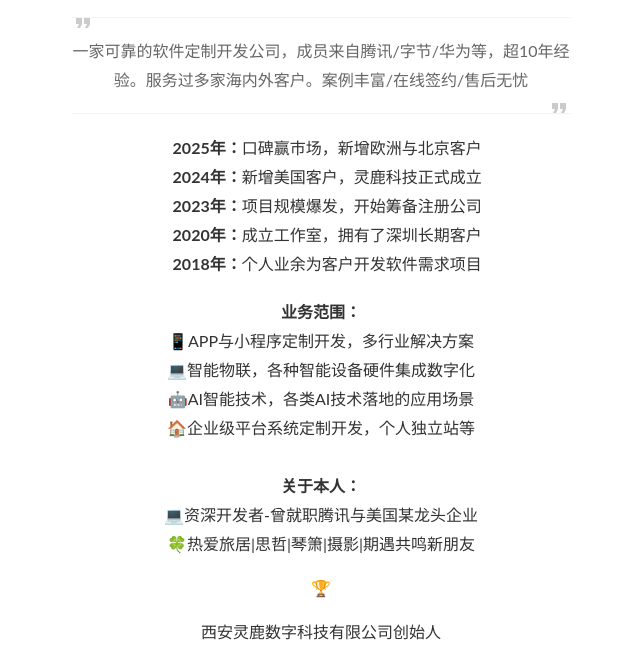
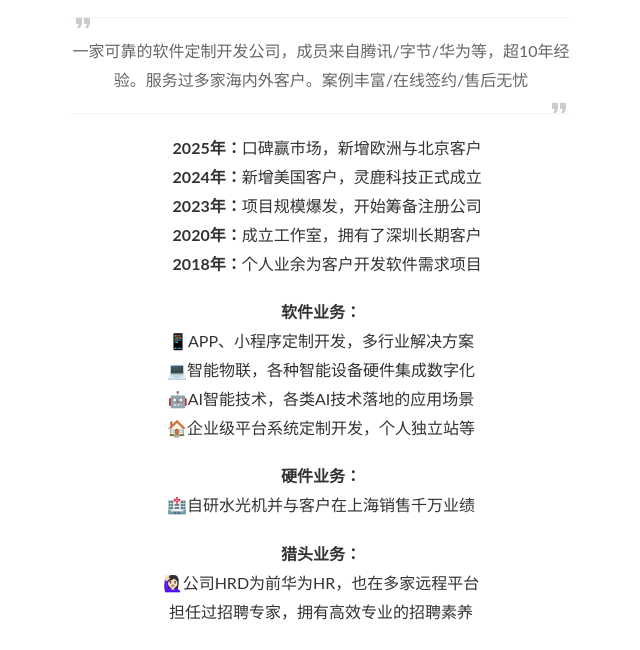
Before and after one commit to xianlinglu/xianlinglu.github.io, a website: page index.html in a window 1280 px wide. Shown: the part 127-777 px from the top of the page, without its empty margins (319-959 px from the left). Drawn offline with Linux system fonts and the light colour scheme.

Commit message:
Update index.html

```diff
--- a/index.html
+++ b/index.html
@@ -1,28 +1,37 @@
 <!doctype html>
 <html>
+
 <head>
-    <meta charset="utf-8"/>
+    <meta charset="utf-8" />
     <meta http-equiv="X-UA-Compatible" content="IE=edge">
     <meta name="viewport" content="width=device-width, initial-scale=1, maximum-scale=1">
     <meta name="description" content="欢迎使用甄零科技-智能云合同产品服务" />
-    <meta property="og:description" content="飞书——字节跳动旗下先进企业协作与管理平台，不仅一站式整合及时沟通、智能日历、音视频会议、飞书文档、云盘等办公协作套件，更提供飞书OKR、飞书招聘、飞书绩效等组织管理产品，让目标更清晰，信息流动更顺畅，每一个人工作更高效更愉悦。先进团队，先用飞书。" />
+    <meta property="og:description"
+        content="飞书——字节跳动旗下先进企业协作与管理平台，不仅一站式整合及时沟通、智能日历、音视频会议、飞书文档、云盘等办公协作套件，更提供飞书OKR、飞书招聘、飞书绩效等组织管理产品，让目标更清晰，信息流动更顺畅，每一个人工作更高效更愉悦。先进团队，先用飞书。" />
     <title>西安灵鹿数字科技有限公司</title>
     <meta content="initial-scale=1.0, minimum-scale=1.0, maximum-scale=1.0, width=device-width" name="viewport">
     <meta charset="UTF-8" />
     <meta name="title" content="飞书-字节跳动旗下企业协作平台，集视频会议、在线文档、移动办公、协同软件的一站式企业沟通协作平台" />
     <meta name="keywords" content="视频会议软件, 电话会议软件, 在线办公软件, 办公软件, 文档软件, 打卡软件app, 在线文档, 开会软件, 先进团队, 先用飞书, 先进企业, 企业协作" />
-    <meta name="description" content="飞书——字节跳动旗下先进企业协作与管理平台，不仅一站式整合及时沟通、智能日历、音视频会议、飞书文档、云盘等办公协作套件，更提供飞书OKR、飞书招聘、飞书绩效等组织管理产品，让目标更清晰，信息流动更顺畅，每一个人工作更高效更愉悦。先进团队，先用飞书。" />
+    <meta name="description"
+        content="飞书——字节跳动旗下先进企业协作与管理平台，不仅一站式整合及时沟通、智能日历、音视频会议、飞书文档、云盘等办公协作套件，更提供飞书OKR、飞书招聘、飞书绩效等组织管理产品，让目标更清晰，信息流动更顺畅，每一个人工作更高效更愉悦。先进团队，先用飞书。" />
     <meta name='apple-mobile-web-app-capable' content='yes' />
     <meta name='full-screen' content='true' />
     <meta name='x5-fullscreen' content='true' />
     <meta name='360-fullscreen' content='true' />
     <meta name='hera-project-version' content="1.1.545" />
-    <meta name="shenma-site-verification" content="ab3ed718d2190cc7fd15015e10b89e5b_1611286967" /><meta name="baidu_union_verify" content="779317377100afb52b7db84a5face1f9" /><meta name="bytedance-verification-code" content="5Jzmy/DTex9SEB37UjD8" /><meta name="baidu-site-verification" content="t5vpkt6PIe" /><meta name="360-site-verification" content="3bfbfc4cc66bcd0c9b272aa00cfcc11c" /><meta name="sogou_site_verification" content="tOk66JAVYH" />
+    <meta name="shenma-site-verification" content="ab3ed718d2190cc7fd15015e10b89e5b_1611286967" />
+    <meta name="baidu_union_verify" content="779317377100afb52b7db84a5face1f9" />
+    <meta name="bytedance-verification-code" content="5Jzmy/DTex9SEB37UjD8" />
+    <meta name="baidu-site-verification" content="t5vpkt6PIe" />
+    <meta name="360-site-verification" content="3bfbfc4cc66bcd0c9b272aa00cfcc11c" />
+    <meta name="sogou_site_verification" content="tOk66JAVYH" />
     <meta property="og:type" content="website" />
     <meta property="og:title" content="飞书-字节跳动旗下企业协作平台，集视频会议、在线文档、移动办公、协同软件的一站式企业沟通协作平台" />
-    <meta property="og:description" content="飞书——字节跳动旗下先进企业协作与管理平台，不仅一站式整合及时沟通、智能日历、音视频会议、飞书文档、云盘等办公协作套件，更提供飞书OKR、飞书招聘、飞书绩效等组织管理产品，让目标更清晰，信息流动更顺畅，每一个人工作更高效更愉悦。先进团队，先用飞书。" />
+    <meta property="og:description"
+        content="飞书——字节跳动旗下先进企业协作与管理平台，不仅一站式整合及时沟通、智能日历、音视频会议、飞书文档、云盘等办公协作套件，更提供飞书OKR、飞书招聘、飞书绩效等组织管理产品，让目标更清晰，信息流动更顺畅，每一个人工作更高效更愉悦。先进团队，先用飞书。" />
     <title>Home page of thqy39</title>
-    <link rel="stylesheet" type="text/css" href="assets/css/main.css"/>
+    <link rel="stylesheet" type="text/css" href="assets/css/main.css" />
 </head>
 
 <body>
@@ -32,11 +41,13 @@
                 <h1>🦌西安灵鹿科技
                 </h1>
                 <div class="menu">
-              <a href="https://www.xiaohongshu.com/user/profile/5d1a90bc0000000010027dff" class="animate-init" target="_blank"><b>🍠小红书</b></a>
+                    <a href="https://www.xiaohongshu.com/user/profile/5d1a90bc0000000010027dff" class="animate-init"
+                        target="_blank"><b>🍠小红书</b></a>
                     <!-- <a href="https://www.cnblogs.com/thqy39/" class="animate-init" target="_blank"><b>📚博客</b></a> -->
                     <a href="https://github.com/xianlinglu" class="animate-init" target="_blank"><b>💻GitHub</b></a>
                     <a href="https://500px.com.cn/thqy39" class="animate-init" target="_blank"><b>📷500px</b></a>
-              <a href="https://mp.weixin.qq.com/s/u4GOruAO4OiBZj67ehaBeQ" class="animate-init" target="_blank"><b>🏆母校展播</b></a>
+                    <a href="https://mp.weixin.qq.com/s/u4GOruAO4OiBZj67ehaBeQ" class="animate-init"
+                        target="_blank"><b>🏆母校展播</b></a>
                     <!--<a href="https://thqy39.github.io/resume" class="animate-init">Resume</a>-->
                     <!-- <a href="http://douban.com/people/iissnan" class="animate-init">DouBan</a> -->
                     <!-- <a href="http://weibo.com/iissnan" class="animate-init">WeiBo</a> -->
@@ -68,14 +79,24 @@
                     &nbsp;&nbsp;&nbsp;<b>2018年：</b>个人业余为客户开发软件需求项目</br>
                 </p>
                 <div style="text-align: center;">
-                  <h4>业务范围：</h4>
-                  <div>📱APP与小程序定制开发，多行业解决方案</div>
+                    <h4>软件业务：</h4>
+                    <div>📱APP、小程序定制开发，多行业解决方案</div>
                     <div>💻智能物联，各种智能设备硬件集成数字化</div>
                     <div>🤖AI智能技术，各类AI技术落地的应用场景</div>
-                  <div style="margin-bottom: 30px;">🏠企业级平台系统定制开发，个人独立站等</div>
+                    <div style="margin-bottom: 20px;">🏠企业级平台系统定制开发，个人独立站等</div>
+                </div>
+                <div style="text-align: center;">
+                    <h4>硬件业务：</h4>
+                    <div>🏥自研水光机并与客户在上海销售千万业绩</div>
+                    <div style="margin-bottom: 20px;"></div>
+                </div>
+                <div style="text-align: center;">
+                    <h4>猎头业务：</h4>
+                    <div>🙋🏻‍♀️公司HRD为前华为HR，也在多家远程平台</div>
+                    <div style="margin-bottom: 30px;">担任过招聘专家，拥有高效专业的招聘素养</div>
                 </div>
                 <div style="text-align: center;margin-bottom: 15px;">
-                  <h4>关于本人：</h4>
+                    <h4>关于本人：🧔🏻</h4>
                     <!-- <div>🧔🏻西安人，</div> -->
                     <div>💻资深开发者-曾就职腾讯与美国某龙头企业</div>
                     <div>🍀热爱旅居|思哲|琴箫|摄影|期遇共鸣新朋友</div>
@@ -125,7 +146,7 @@
         $(document).ready(function () {
             var delay = 1;
             var DELAY_STEP = 200;
-        var animationOptions = { opacity: 1, top: 0};
+            var animationOptions = { opacity: 1, top: 0 };
 
             $('h1').animate(animationOptions).promise()
                 .pipe(animateMain)
@@ -152,7 +173,7 @@
                 }).promise().done(animationQuote);
             }
 
-        function animationQuote() {}
+            function animationQuote() { }
 
             $(document.body).on('keydown', function (event) {
                 // Press 'b' key
@@ -168,4 +189,5 @@
         });
     </script>
 </body>
+
 </html>
```
Lines whose indentation alone changed are shown as unchanged.
